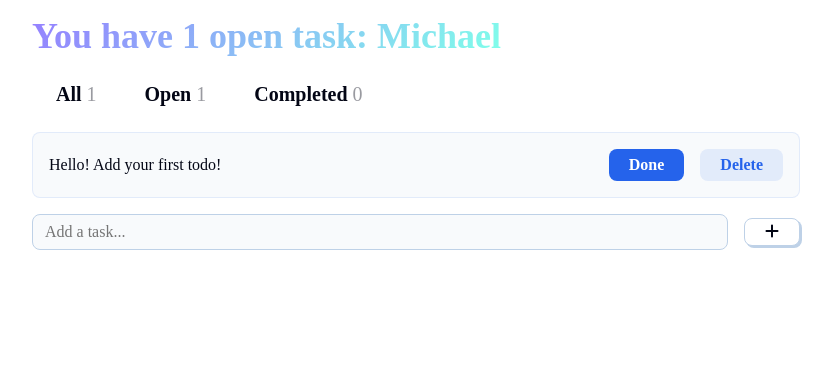
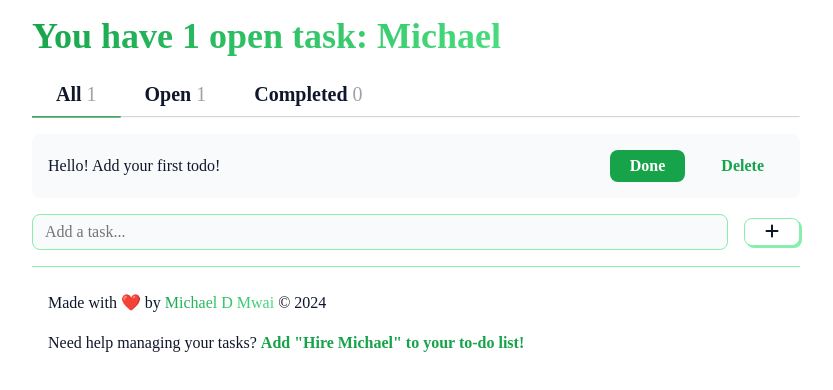
Before and after one commit to MichaelMwai/todo-app, a React (Vite) app: page / in a window 1280 px wide. Shown: the top 390 px of the page, without its empty margins (224-1057 px from the left). Built offline with nearby package versions, Linux system fonts and the light colour scheme; a web font is replaced by a local one.

Commit message:
Added HIRE MICHAEL easter egg

```diff
--- a/src/App.jsx
+++ b/src/App.jsx
@@ -3,6 +3,7 @@ import { Tabs } from "./components/Tabs";
 import { TodoList } from "./components/TodoList";
 import { TodoInput } from "./components/TodoInput";
 import { useState } from "react";
+import { Footer } from "./components/Footer";
 
 function App() {
   const [todos, setTodos] = useState([
@@ -11,9 +12,16 @@ function App() {
 
   const [selectedTab, setSelectedTab] = useState("All");
 
-  function handleAddTodo(newTodoText) {
-    const newTodoList = [...todos, { input: newTodoText, complete: false }];
+  function handleAddTodo(newTodoText, isComplete = false) {
+    const newTodoList = [
+      ...todos,
+      { input: newTodoText, complete: isComplete },
+    ];
     setTodos(newTodoList);
+  }
+
+  function handleHireMichael(e) {
+    handleAddTodo("HIRED MICHAEL", true); // Adds "Hire Michael" as a completed task
   }
 
   const userName = "Michael";
@@ -21,9 +29,17 @@ function App() {
   return (
     <>
       <Header todos={todos} userName={userName} />
-      <Tabs selectedTab={selectedTab} todos={todos} />
-      <TodoList todos={todos} />
+      <Tabs
+        selectedTab={selectedTab}
+        setSelectedTab={setSelectedTab}
+        todos={todos}
+      />
+      <TodoList selectedTab={selectedTab} todos={todos} />
       <TodoInput handleAddTodo={handleAddTodo} />
+      <Footer
+        handleAddTodo={handleAddTodo}
+        handleHireMichael={handleHireMichael}
+      />
     </>
   );
 }
--- /dev/null
+++ b/src/components/Footer.jsx
@@ -0,0 +1,24 @@
+export function Footer(props) {
+  const { handleAddTodo, handleHireMichael } = props;
+  const currentYear = new Date().getFullYear();
+  const cta = "Need help managing your tasks?  ";
+
+  return (
+    <footer className="footer content">
+      <p>
+        Made with ❤️ by <span className="text-gradient">Michael D Mwai</span>{" "}
+        &copy; {currentYear}
+      </p>
+      <p>
+        {cta}
+        <a
+          href="mailto:michaeldmwai@gmail.com"
+          className="footer-link"
+          onClick={handleHireMichael}
+        >
+          Add "Hire Michael" to your to-do list!
+        </a>
+      </p>
+    </footer>
+  );
+}
--- a/src/components/Tabs.jsx
+++ b/src/components/Tabs.jsx
@@ -14,6 +14,7 @@ export function Tabs(props) {
 
         return (
           <button
+            onClick={() => setSelectedTab(tab)}
             key={tabIndex}
             className={
               "tab-button " + (tab === selectedTab ? " tab-selected" : "")
@@ -26,6 +27,7 @@ export function Tabs(props) {
           </button>
         );
       })}
+      <hr />
     </nav>
   );
 }
--- a/src/components/TodoCard.jsx
+++ b/src/components/TodoCard.jsx
@@ -1,9 +1,13 @@
 export function TodoCard(props) {
-  const { todo } = props;
+  const { todo, isHireMichael } = props; // Receive the isHireMichael prop
 
   return (
     <>
-      <div className="card todo-item">
+      <div
+        className={`card todo-item ${isHireMichael ? "hire-michael" : ""} ${
+          todo.complete ? "completed" : ""
+        }`}
+      >
         <p>{todo.input}</p>
         <div className="todo-buttons">
           <button disabled={todo.complete}>
--- a/src/components/TodoList.jsx
+++ b/src/components/TodoList.jsx
@@ -1,9 +1,9 @@
 import { TodoCard } from "./TodoCard";
 
 export function TodoList(props) {
-  const { todos } = props;
+  const { todos, selectedTab } = props;
 
-  const tab = "All";
+  const tab = selectedTab;
   // Filter the todo list based on the selected tab (All, Open, Completed)
 
   const filterTodoList =
@@ -16,7 +16,11 @@ export function TodoList(props) {
   return (
     <>
       {filterTodoList.map((todo, todoIndex) => (
-        <TodoCard key={todoIndex} todo={todo} />
+        <TodoCard
+          key={todoIndex}
+          todo={todo}
+          isHireMichael={todo.input === "HIRED MICHAEL"} // Pass a prop to indicate if it's "Hire Michael"
+        />
       ))}
     </>
   );
--- a/src/fanta.css
+++ b/src/fanta.css
@@ -1,117 +1,88 @@
-/**
-* Fanta.css (Fantasy + CSS)
-* Version 0.1.0
-* https://github.com/jamezmca/fantacss
-*
-* Sections
-* 1. Content sectioning
-* 2. Text content
-* 3. Inline text semantics
-* 4. Image and multimedia
-* 5. Tables
-* 6. Forms
-* 7. Interactive elements
-*
-*/
-
 @import url("https://fonts.googleapis.com/css2?family=Eczar:wght@400..800&family=Grenze:ital,wght@0,100;0,200;0,300;0,400;0,500;0,600;0,700;0,800;0,900;1,100;1,200;1,300;1,400;1,500;1,600;1,700;1,800;1,900&display=swap");
 
 :root {
-  --background-primary: white;
-  --background-secondary: "";
-  --background-tertiary: #dbeafe;
-  --background-accent: "";
-  --background-compliment: "";
-  --background-gradient: "";
-  --background-muted: #f8fafc;
+  /* Light Theme */
+  --background-primary: #ffffff; /* White background */
+  --background-secondary: #f0fdf4; /* Subtle neon green-tinted background */
+  --background-tertiary: #eaffd0; /* Light neon green */
+  --background-accent: #aefb80; /* Bright neon green accent */
+  --background-compliment: #d9f99d; /* Complimentary muted green */
+  --background-muted: #f8fafc; /* Muted background */
 
-  --color-primary: #030615;
-  --color-secondary: "";
-  --color-tertiary: "";
-  --color-accent: "";
-  --color-compliment: "";
-  --color-gradient: "";
-  --color-muted: ;
-  --color-link: #2563eb;
-  --color-link-transparent: rgba(37, 99, 235, 0.1);
+  --color-primary: #0f172a; /* Dark text color */
+  --color-secondary: #3a5a40; /* Secondary darker green text */
+  --color-accent: #16a34a; /* Neon green for buttons or highlighted text */
+  --color-compliment: #4ade80; /* Complimentary bright green */
+  --color-link: #16a34a; /* Neon green link */
+  --color-link-hover: #059669; /* Darker green on hover */
 
-  --color-success: "";
-  --color-warning: "";
-  --color-error: "";
-  --color-info: "";
-  --color-highlight: #fef9c3;
+  --color-success: #16a34a; /* Neon green for success */
+  --color-warning: #facc15; /* Yellow for warnings */
+  --color-error: #dc2626; /* Red for errors */
+  --color-info: #38bdf8; /* Blue for informational elements */
+  --color-highlight: #4ade80; /* Bright green highlight */
 
-  --gradient-start: #9580ff;
-  --gradient-end: #80ffea;
+  --gradient-start: #16a34a; /* Neon green gradient start */
+  --gradient-end: #4ade80; /* Neon green gradient end */
 
-  --border-primary: #f1f5f9;
-  --border-secondary: #bed1e7;
-  --border-highlight: #64748b;
-  --border-tertiary: "";
+  --border-primary: #d1fae5; /* Light green for borders */
+  --border-secondary: #86efac; /* Brighter green for secondary borders */
+  --border-highlight: #16a34a; /* Neon green for highlight borders */
 
-  --shadow-dark: "";
-  --shadow-light: "";
-  --shadow-text: "";
+  --shadow-dark: rgba(0, 0, 0, 0.1); /* Light shadow */
+  --shadow-light: rgba(255, 255, 255, 0.5); /* Subtle glow effect */
+
+  --text-selection: #aefb80; /* Neon green selection highlight */
 
   --padding-small: 1rem;
   --padding-large: 2rem;
 
   --border-radius-small: 0.5rem;
   --border-radius-large: 0.75rem;
-  --highlight-border-radius: 0.5rem;
-
-  --text-selection: "";
 }
 
 @media (prefers-color-scheme: dark) {
   :root {
-    --background-primary: #05070f;
-    --background-secondary: #0e101e;
-    --background-tertiary: #121424;
-    --background-accent: "";
-    --background-compliment: "";
-    --background-gradient: "";
-    --background-muted: #1a1e32;
+    /* Dark Theme */
+    --background-primary: #06130d; /* Darker green background */
+    --background-secondary: #2d6a4f; /* Subtle dark green background */
+    --background-tertiary: #40916c; /* Slightly brighter green */
+    --background-accent: #4ade80; /* Neon green accent */
+    --background-compliment: #d1fae5; /* Light green for highlights */
+    --background-muted: #0f172a; /* Dark muted background */
 
-    --color-primary: white;
-    --color-secondary: "";
-    --color-tertiary: "";
-    --color-accent: "";
-    --color-compliment: "";
-    --color-gradient: "";
-    --color-muted: ;
-    --color-link: #60a5fa;
-    --color-link-transparent: rgba(37, 99, 235, 0.1);
+    --color-primary: #f8fafc; /* White text for dark mode */
+    --color-secondary: #d1fae5; /* Light green secondary text */
+    --color-accent: #4ade80; /* Neon green for buttons or highlighted text */
+    --color-compliment: #aefb80; /* Bright green for complementary text */
+    --color-link: #aefb80; /* Neon green link */
+    --color-link-hover: #86efac; /* Slightly darker neon green on hover */
 
-    --color-success: "";
-    --color-warning: "";
-    --color-error: "";
-    --color-info: "";
-    --color-highlight: #fef9c3;
+    --color-success: #4ade80; /* Neon green for success */
+    --color-warning: #facc15; /* Yellow for warnings */
+    --color-error: #dc2626; /* Red for errors */
+    --color-info: #38bdf8; /* Blue for informational elements */
+    --color-highlight: #aefb80; /* Bright green highlight */
 
-    --gradient-start: #9580ff;
-    --gradient-end: #80ffea;
+    --gradient-start: #16a34a; /* Neon green gradient start */
+    --gradient-end: #4ade80; /* Neon green gradient end */
 
-    --border-primary: #29325b;
-    --border-secondary: #323c71;
-    --border-highlight: #4649af;
-    --border-tertiary: "";
+    --border-primary: #2d6a4f; /* Dark green for borders */
+    --border-secondary: #86efac; /* Brighter green for secondary borders */
+    --border-highlight: #4ade80; /* Neon green for highlight borders */
 
-    --shadow-dark: "";
-    --shadow-light: "";
-    --shadow-text: "";
+    --shadow-dark: rgba(0, 0, 0, 0.5); /* Dark shadow */
+    --shadow-light: rgba(4, 255, 145, 0.3); /* Neon glow effect */
+
+    --text-selection: #4ade80; /* Neon green selection highlight */
 
     --padding-small: 1rem;
     --padding-large: 2rem;
 
     --border-radius-small: 0.5rem;
     --border-radius-large: 0.75rem;
-    --highlight-border-radius: 0.5rem;
-
-    --text-selection: "";
   }
 }
-
 * {
   margin: 0;
   padding: 0;
@@ -119,11 +90,30 @@
   font-family: "Eczar", serif;
 }
 
+#root {
+  display: flex;
+  flex-direction: column;
+  height: 100%; /* Full height */
+}
+
+html,
+body {
+  height: 100%;
+  display: flex;
+  flex-direction: column;
+}
+
 body {
   background: var(--background-primary);
   color: var(--color-primary);
   font-size: 0.875rem;
   line-height: 1.6rem;
+}
+
+.content {
+  flex: 1;
+  display: flex;
+  flex-direction: column;
 }
 
 /* Special */
@@ -194,7 +184,28 @@ main {
 header {
 }
 
-footer {
+.footer {
+  text-align: center;
+  padding: 1rem;
+  color: var(--color-primary);
+  border-top: 1px solid var(--border-secondary);
+  text-align: center;
+  padding: var(--padding-small);
+}
+
+.footer p {
+  margin: 0.5rem 0;
+}
+
+.footer-link {
+  color: var(--color-accent);
+  font-weight: bold;
+  text-decoration: none;
+}
+
+.footer-link:hover {
+  text-decoration: underline;
+  color: var(--color-link);
 }
 
 nav {
@@ -680,3 +691,24 @@ details[open] summary {
     max-width: 600px;
   }
 }
+
+/* Style for Hire Michael todo item */
+.hire-michael {
+  background: linear-gradient(
+    135deg,
+    #a8e6a1,
+    #b3f0c0,
+    #d0f5d7,
+    #c3e8b1,
+    #80e6a1
+  );
+  color: white;
+  padding: 10px;
+  border-radius: 8px;
+  margin: 5px 0;
+}
+
+/* Style for completed todos */
+.completed {
+  opacity: 0.6;
+}
```
